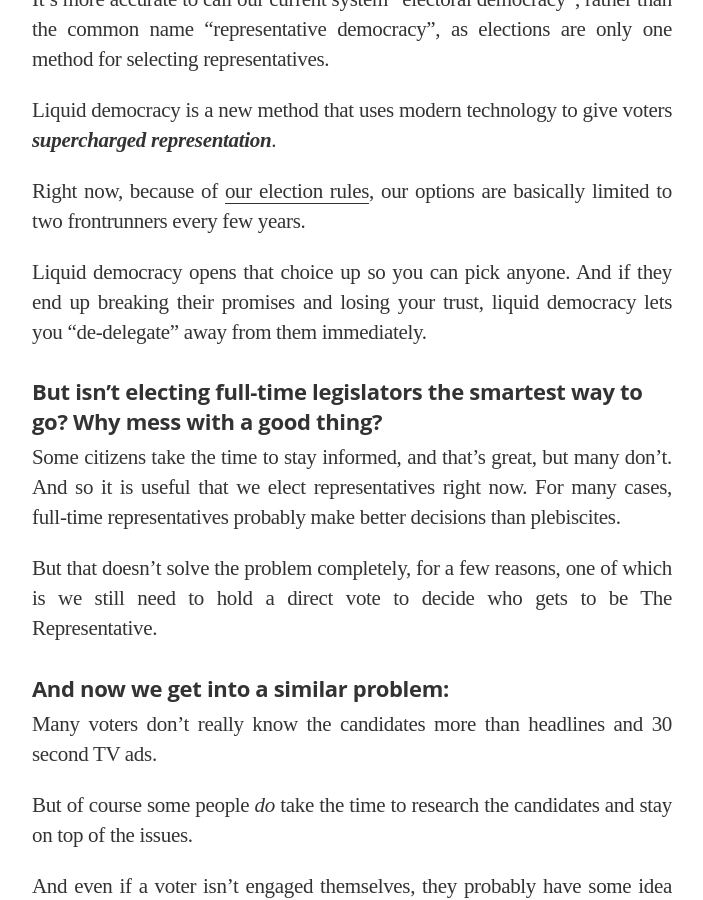
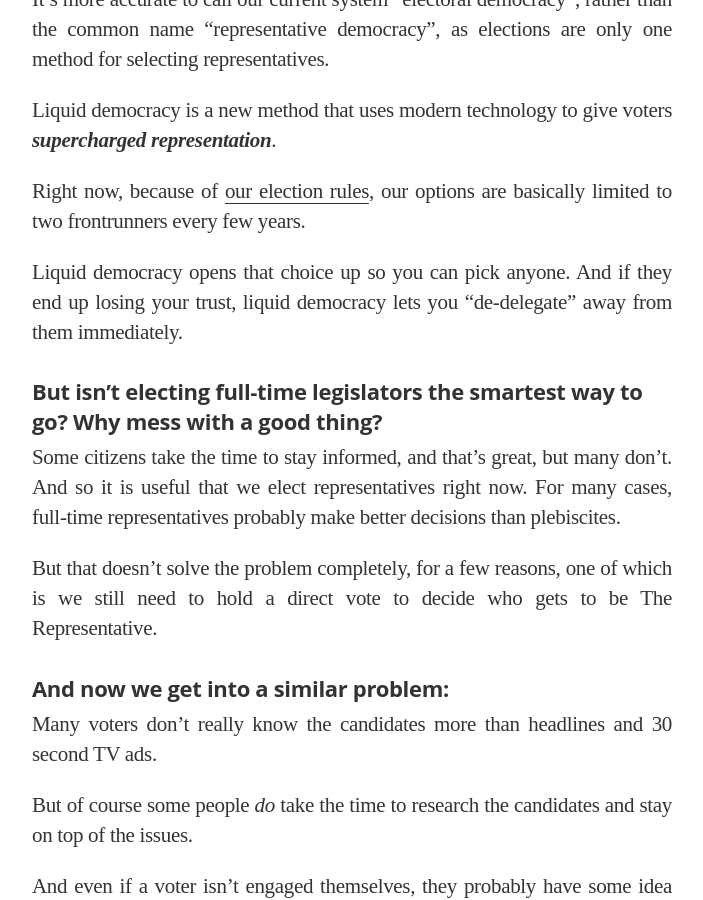
Before and after one commit to voteliquid/blog, a Jekyll site: the page built from _posts/2017-10-27-liquid-democracy-is-not-direct-democracy.md, in a window 1280 px wide and 900 px high, scrolled down 1659 px. Shown: the whole window, without its empty margins (288-991 px from the left). Built offline with Jekyll 4.4.1, drawn with Linux system fonts in a browser that asks for light colours; nearby versions of some CDN libraries; some web fonts are replaced.

Commit message:
Simplify language in 'LD is not DD'

```diff
--- a/_posts/2017-10-27-liquid-democracy-is-not-direct-democracy.md
+++ b/_posts/2017-10-27-liquid-democracy-is-not-direct-democracy.md
@@ -47,7 +47,7 @@ Liquid democracy is a new method that uses modern technology to give voters ***s
 
 Right now, because of [our election rules](/2017/03/06/how-to-move-past-two-parties/), our options are basically limited to two frontrunners every few years.
 
-Liquid democracy opens that choice up so you can pick anyone. And if they end up breaking their promises and losing your trust, liquid democracy lets you "de-delegate" away from them immediately.
+Liquid democracy opens that choice up so you can pick anyone. And if they end up losing your trust, liquid democracy lets you "de-delegate" away from them immediately.
 
 #### But isn't electing full-time legislators the smartest way to go? Why mess with a good thing?
 
```
